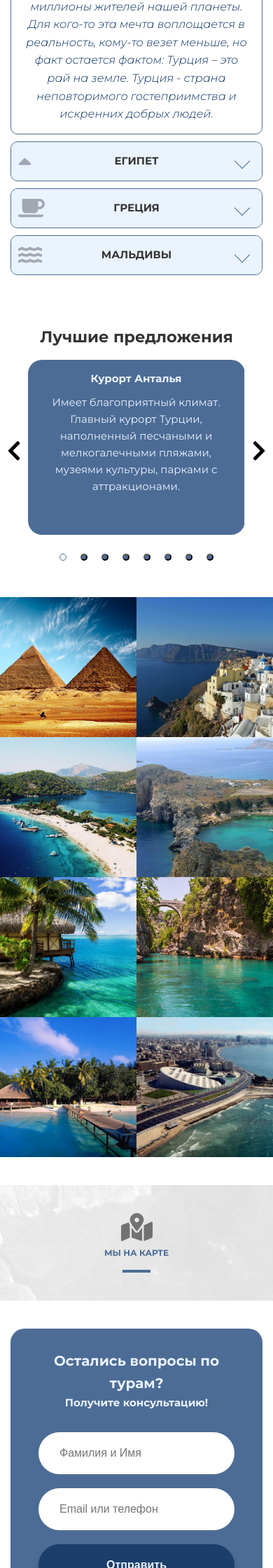
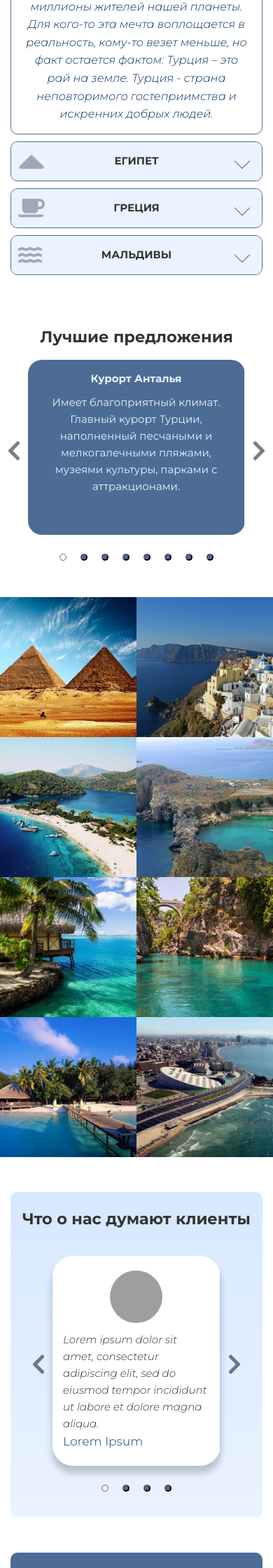
Before and after one commit to Loadngg/Website, a PHP site: page / in a window 390 px wide. Shown: the part 1640-3880 px from the top of the page at 70% size. Run offline with PHP 8.4, Linux system fonts and the light colour scheme; grey boxes are pictures that could not be loaded.

Commit message:
сделано: слайдер с отзывами панель создания отзыва форма отзыва (нет адаптивки)

```diff
--- a/assets/css/style.css
+++ b/assets/css/style.css
@@ -365,6 +365,10 @@ a {
     opacity: .3;
 }
 
+.header__ico--egypt {
+    height: 60px;
+}
+
 
 .accordion__header {
     display: flex;
@@ -472,7 +476,7 @@ a {
 .slick-slider{
 	min-width: 0;
 }
-.slick-list {
+.slider .slick-list {
 	overflow: hidden;
     border-radius: 20px;
     -webkit-border-radius: 20px;
@@ -490,7 +494,7 @@ a {
 	padding: 0px 60px;
 }
 
-.slider .slick-arrow{
+.slick-arrow{
 	position: absolute;
 	top: 50%;
 	margin: -30px 30px 0px;
@@ -499,26 +503,27 @@ a {
 	width: 20px;
 	height: 35px;
     border: none;
+    opacity: .5;
 }
-.slider .slick-arrow.slick-prev{
+.slick-arrow.slick-prev{
 	left: 0;
 	background: url('../svg/chevron-left-solid.svg') 0 0 / 100% no-repeat;
 }
-.slider .slick-arrow.slick-next{
+.slick-arrow.slick-next{
 	right: 0;
 	background: url('../svg/chevron-right-solid.svg') 0 0 / 100% no-repeat;
 }
 
-.slider .slick-dots{
+.slick-dots{
 	display: flex;
 	align-items: center;
 	justify-content: center;
 }
-.slider .slick-dots li{
+.slick-dots li{
 	list-style: none;
 	margin: 0px 10px;
 }
-.slider .slick-dots button{
+.slick-dots button{
 	font-size: 0;
 	width: 10px;
 	height: 10px;
@@ -526,7 +531,7 @@ a {
 	border-radius: 50%;
 }
 
-.slider .slick-dots li.slick-active button{
+.slick-dots li.slick-active button{
 	background-color: transparent;
 	border: 1px solid #4c6c96;
 }
@@ -639,13 +645,154 @@ a {
     top: -7px;
 }
 
+/* Reviews */
+.reviews__block {
+    width: 100%;
+    max-width: inherit;
+    margin-bottom: 50px;
+
+    background: linear-gradient(#d6e8ff, #eaf3ff);
+    border-radius: 10px;
+    padding: 20px 0;
+
+    opacity: 0;
+    transform: translateY(50%);
+    transition: all 1s ease;
+}
+
+.reviews__block.show {
+    opacity: 1;
+    transform: translateY(0%);
+}
+
+.reviews .slick-list {
+	overflow: hidden;
+    border-radius: 30px;
+    -webkit-border-radius: 30px;
+    -moz-border-radius: 30px;
+    -khtml-border-radius: 30px;
+    box-shadow: 0px 10px 10px 1px rgba(0, 0, 0, 0.2);
+}
+
+.reviews__uptitle {
+    width: 100%;
+    text-align: center;
+    margin-bottom: 20px;
+    padding-bottom: 15px;
+}
+
+.reviews {
+	position: relative;
+	padding: 0px 60px;
+}
+
+.reviews__item {
+    padding: 15px;
+    text-align: center;
+    height: 155px;
+    display: flex;
+    background-color: #fff;
+    border-right: 1px solid #aacfff;
+}
+
+.reviews__photo {
+    align-self: center;
+    width: 100px;
+    height: 100px;
+    border-radius: 50%;
+    margin-left: 10px;
+    margin-right: 30px;
+}
+
+.reviews__content {
+    text-align: left;
+    padding-right: 20px;
+}
+
+.reviews__name {
+    font-size: 17px;
+    color: #4c6c96;
+}
+
+.reviews__text {
+    font-weight: 300;
+    font-style: italic;
+}
+
+/* Form */
+.form {
+    margin-bottom: 40px;
+    opacity: 0;
+    transform: translateY(50%);
+    transition: all 1s ease;
+}
+
+.form.show {
+    opacity: 1;
+    transform: translateY(0%);
+}
+
+.form__inner {
+    padding: 30px 40px 50px;
+    border-radius: 10px;
+    background-color: #4c6c96;
+    width: 100%;
+    height: auto;
+}
+
+.form__title {
+    font-size: 30px;
+    color: #eaf3ff;
+}
+
+.form__subtitle {
+    margin-bottom: 30px;
+    color: #eaf3ff;
+}
+
+.form__content {
+    display: flex;
+    justify-content: space-around;
+}
+
+.form__content input {
+    outline: #aacfff;;
+    border: none;
+    border-radius: 30px;
+    width: 35%;
+    height: 60px;
+    padding: 0 30px;
+    font-size: 16px;
+}
+
+.form__content input:focus {
+    border: 2px solid #aacfff;
+}
+
+.form__btn {
+    border: none;
+    border-radius: 30px;
+    width: 20%;
+    height: 60px;
+    background-color: #1b3e6b;
+    color: #eaf3ff;
+    font-size: 16px;
+    text-transform: none;
+    box-shadow: 0px 5px 5px 1px rgba(0, 0, 0, 0.2);
+}
+
+.form__btn:hover {
+    background-color: #eaf3ff;
+    color: #1b3e6b;
+}
+
 /* Map */
 .map {
     display: flex;
     flex-direction: column;
     justify-content: center;
     width: 100%;
-    margin: 40px 0;
+    margin-bottom: 40px;
     align-items: center;
     background: url('../img/map-bg.jpg') center no-repeat;
 
@@ -703,74 +850,6 @@ a {
     background-color: #1b3e6b;
 }
 
-/* Form */
-.form {
-    margin-bottom: 40px;
-    opacity: 0;
-    transform: translateY(50%);
-    transition: all 1s ease;
-}
-
-.form.show {
-    opacity: 1;
-    transform: translateY(0%);
-}
-
-.form__inner {
-    padding: 30px 40px 50px;
-    border-radius: 20px;
-    background-color: #4c6c96;
-    width: 100%;
-    height: auto;
-}
-
-.form__title {
-    font-size: 30px;
-    color: #eaf3ff;
-}
-
-.form__subtitle {
-    margin-bottom: 30px;
-    color: #eaf3ff;
-}
-
-.form__content {
-    display: flex;
-    justify-content: space-around;
-}
-
-.form__content input {
-    outline: #aacfff;;
-    border: none;
-    border-radius: 30px;
-    width: 35%;
-    height: 60px;
-    padding: 0 30px;
-    font-size: 16px;
-}
-
-.form__content input:focus {
-    border: 2px solid #aacfff;
-}
-
-.form__btn {
-    border: none;
-    border-radius: 30px;
-    width: 20%;
-    height: 60px;
-    background-color: #1b3e6b;
-    color: #eaf3ff;
-    font-size: 16px;
-    text-transform: none;
-    box-shadow: 0px 5px 5px 1px rgba(0, 0, 0, 0.2);
-}
-
-.form__btn:hover {
-    background-color: #eaf3ff;
-    color: #1b3e6b;
-}
-
-
 /* Footer */
 .footer {
     display: flex;
@@ -1007,6 +1201,10 @@ a {
         height: 270px;
     }
 
+    .reviews__item {
+        height: 220px;
+    }
+
     .form__title {
         font-size: 20px;
     }
@@ -1033,13 +1231,30 @@ a {
         height: 250px;
     }
 
+    .reviews__item {
+        flex-direction: column;
+        justify-content: space-around;
+        height: 300px;
+    }
+
+    .reviews__photo,
+    .reviews__content {
+        padding: 0;
+        margin: 0;
+    }
+
+    .reviews__photo {
+        width: 75px;
+        height: 75px;
+    }
+
     .map__title {
         font-size: 12px;
     }
 
     .footer__inner {
         display: flex;
-        justify-content: space-between;
+        justify-content: space-around;
     }
 
     .footer__text {
--- a/assets/js/main.js
+++ b/assets/js/main.js
@@ -68,6 +68,24 @@ $(document).ready(function(){
 			}
 		]
 	});
+
+    $('.reviews').slick({
+        arrows:true,
+		dots:true,
+		slidesToShow:2,
+        slidesToScroll:1,
+		autoplay:false,
+		speed:1000,
+		autoplaySpeed:2000,
+        responsive:[
+			{
+				breakpoint: 1060,
+				settings: {
+					slidesToShow:1
+				}
+			}
+		]
+    })
 });
 
 // Sticky header
@@ -157,3 +175,31 @@ if (animItems.length > 0) {
         animOnScroll();
     }, 300)
 }
+
+// Make review
+let makeBtn = document.getElementById('make__review');
+let form = document.getElementById('review__form');
+
+console.log(makeBtn);
+$(window).scroll(function() {
+    if($(window).scrollTop() + $(window).height() > $(document).height() - 100) {
+        makeBtn.classList.remove('hidden')
+        setTimeout(() => {
+            makeBtn.classList.remove('transparent')
+        }, 200)
+    }
+})
+
+function showForm() {
+    form.classList.remove('hidden')
+    setTimeout(() => {
+        form.classList.remove('transparent')
+    }, 200)
+}
+
+function closeForm() {
+    form.classList.add('transparent')
+    setTimeout(() => {
+        form.classList.add('hidden')
+    }, 200)
+}
--- a/index.html
+++ b/index.html
@@ -37,7 +37,7 @@
                 <a href="#tours" class="nav__link">Туры</a>
                 <a href="#slider" class="nav__link">Лучшие Предложения</a>
                 <a href="#photos" class="nav__link">Фотографии</a>
-                <a href="#map" class="nav__link">Мы на карте</a>
+                <a href="#reviews" class="nav__link">Отзывы</a>
                 <a href="#form" class="nav__link">Обратная связь</a>
             </nav>
 
@@ -89,7 +89,7 @@
                     </div>
                     <div class="accordion__item">
                         <div class="accordion__header">
-                            <img src="assets/svg/caret-up-solid.svg" alt="" class="header__ico">
+                            <img src="assets/svg/caret-up-solid.svg" alt="" class="header__ico header__ico--egypt">
                             <div class="accordion__title">Египет</div>
                         </div>
                         <div class="accordion__content">
@@ -232,18 +232,66 @@
         </div>
     </section>
 
-    <!-- Map -->
-    <section class="map anim-items" id="map">
+    <!-- Reviews slider -->
+    <div class="container">
+        <section class="reviews__block anim-items" id="reviews">
+            <h2 class="reviews__uptitle">Что о нас думают клиенты</h2>
+            <div class="reviews">
+                <div class="reviews__item">
+                    <img src="https://place-hold.it/100" alt="" class="reviews__photo">
+                    <div class="reviews__content">
+                        <p class="reviews__text">Lorem ipsum dolor sit amet, consectetur adipiscing elit, sed do eiusmod tempor incididunt ut labore et dolore magna aliqua.</p>
+                        <span class="reviews__name">Lorem Ipsum</span>
+                    </div>
+                </div>
+                <div class="reviews__item">
+                    <img src="https://place-hold.it/100" alt="" class="reviews__photo">
+                    <div class="reviews__content">
+                        <p class="reviews__text">Lorem ipsum dolor sit amet, consectetur adipiscing elit, sed do eiusmod tempor incididunt ut labore et dolore magna aliqua.</p>
+                        <span class="reviews__name">Lorem Ipsum</span>
+                    </div>
+                </div>
+                <div class="reviews__item">
+                    <img src="https://place-hold.it/100" alt="" class="reviews__photo">
+                    <div class="reviews__content">
+                        <p class="reviews__text">Lorem ipsum dolor sit amet, consectetur adipiscing elit, sed do eiusmod tempor incididunt ut labore et dolore magna aliqua.</p>
+                        <span class="reviews__name">Lorem Ipsum</span>
+                    </div>
+                </div>
+                <div class="reviews__item">
+                    <img src="https://place-hold.it/100" alt="" class="reviews__photo">
+                    <div class="reviews__content">
+                        <p class="reviews__text">Lorem ipsum dolor sit amet, consectetur adipiscing elit, sed do eiusmod tempor incididunt ut labore et dolore magna aliqua.</p>
+                        <span class="reviews__name">Lorem Ipsum</span>
+                    </div>
+                </div>
+            </div>
+        </section>
+    </div>
+
+    <div class="review__form transparent hidden" id="review__form">
         <div class="container">
-            <div class="map__inner">
-                <a href="https://yandex.ru/maps/-/CCUqYBhc9C" class="map__link">
-                    <img src="assets/svg/map-marked-alt-solid.svg" alt="" class="map__ico">
-                    <div class="map__title">Мы на карте</div>
-                </a>
+            <div class="reiew__form-inner">
+                <div class="close__btn" onclick="closeForm()"></div>
+                <div class="review__form-content form__content">
+                    <h1 class="review__form-title">Добавить отзыв</h1>
+                    <div class="review__form-headers">
+                        <img src="https://place-hold.it/100" alt="" class="review__form-photo">
+                        <input type="text" class="form__name" placeholder="Пожалуйста, представтесь" maxlength="20">
+                        <input type="text" class="form__email" placeholder="Email (не будет публиковаться)" maxlength="30">
+                    </div>
+                    <textarea type="text" class="review__form-text" placeholder="Оставьте свой отзыв" maxlength="120"></textarea>
+                </div>
+                <button class="btn form__btn" onclick="window.location.reload()">Отправить</button>
             </div>
         </div>
-    </section>
+    </div>
 
+    <div class="make__review transparent hidden" id='make__review'>
+        <button class="form__btn make__review--btn" onclick="showForm()">Оставить отзыв</button>
+    </div>
+
+    <!-- Question form -->
     <section class="form anim-items" id="form">
         <div class="container">
             <div class="form__inner">
@@ -255,6 +303,18 @@
                     <input type="text" class="form__email" placeholder="Email или телефон" maxlength="30">
                     <button class="btn form__btn" onclick="window.location.reload()">Отправить</button>
                 </div>
+            </div>
+        </div>
+    </section>
+
+    <!-- Map -->
+    <section class="map anim-items" id="map">
+        <div class="container">
+            <div class="map__inner">
+                <a href="https://yandex.ru/maps/-/CCUqYBhc9C" class="map__link">
+                    <img src="assets/svg/map-marked-alt-solid.svg" alt="" class="map__ico">
+                    <div class="map__title">Мы на карте</div>
+                </a>
             </div>
         </div>
     </section>
```
Also changed, not shown: other parts of assets/css/style.css (+140 -0 lines), assets/svg/close.svg (added).
